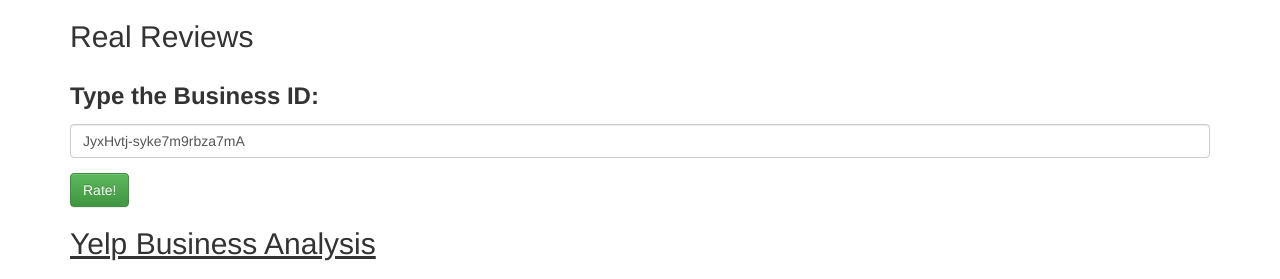
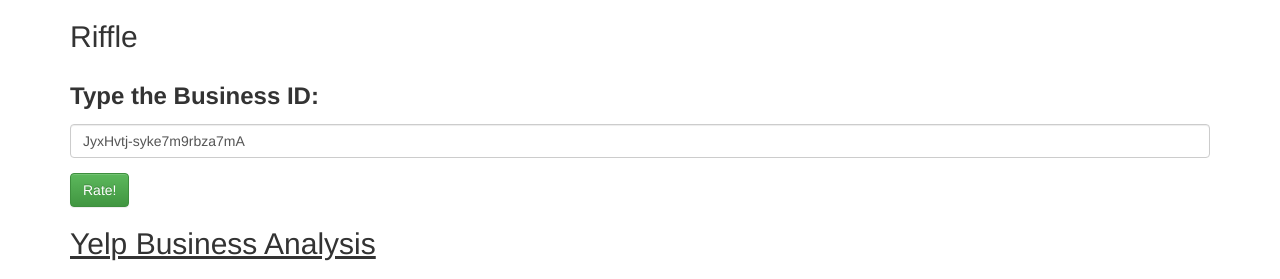
Before and after one commit to hh2010/real_reviews, a Flask app: page / in a window 1280 px wide. Shown: the top 279 px of the page. Run offline with Flask 2, Linux system fonts and the light colour scheme; parts of the project's set-up code (start-up, migrations or seed data) failed here and were passed over; some libraries are stand-ins or nearby versions.

Commit message:
Renamed to Riffle; added some Yelp API exceptions

```diff
--- a/app.py
+++ b/app.py
@@ -1,4 +1,7 @@
-import realrev
+"""
+Flask App to render the Riffle website
+"""
+import riffle
 from flask import Flask, render_template, request
 from wtforms import Form
 
@@ -20,7 +23,7 @@ app.config['SECRET_KEY'] = key
 @app.route("/", methods=['GET', 'POST'])
 def reviews():
     """
-    Load the Real Reviews page and populate the variables used on the site
+    Load the Riffle page and populate the variables used on the site
     """
     form = Form(request.form)
     bus_id = request.form.get("business")
@@ -35,7 +38,7 @@ def reviews():
 
 def bus_data(bus_id):
     """
-    Populate business data from Real Reviews module and Yelp API
+    Populate business data from Riffle module and Yelp API
     Input: Business ID number
     Output: Dictionary
     Side-Effects: Updated SQL database
@@ -48,7 +51,7 @@ def bus_data(bus_id):
                 'unfav_count': 0, 'avg_wts': 0}
 
     # Instantiate the SQL class for the business data we will be pulling
-    sql = realrev.Sql(bus_id)
+    sql = riffle.Sql(bus_id)
 
     # Check if we have previously analyzed the requested business
     # If not, pull the raw data and processing the data
@@ -76,19 +79,19 @@ def bus_data(bus_id):
     # Get business data (name, country, etc) from Yelp API
     # Limited to 25,000 Yelp API calls per day
     # There are over 4 million reviews and over 140,000 businesses in database
-    bus_info = realrev.Yelp(bus_id)
+    bus_info = riffle.Yelp(bus_id)
 
     #  Grab review text from SQL database
     sql.pull_reviews()
 
     # Use our trained Random Forests model and TFIDF vectorizer
     #  to determine whether each review is "Favorable" or "Unfavorable"
-    realrev.model.predict(sql.reviews)
+    riffle.model.predict(sql.reviews)
 
     # Conduct sentiment analysis and evaluate word counts in order to
     #  "penalize" the weighting of reviews that don't fit the threshold
-    nlp = realrev.Nlp(sql.reviews, sql.stars, realrev.model.preds,
-                      bus_info.name, bus_info.country, bus_info.city)
+    nlp = riffle.Nlp(sql.reviews, sql.stars, riffle.model.preds,
+                     bus_info.name, bus_info.country, bus_info.city)
 
     # Assign variables from all the objects attributes we created
     #  and then input them into a tuple.
@@ -107,8 +110,8 @@ def bus_data(bus_id):
     count_3 = sql.stars.count(3)
     count_2 = sql.stars.count(2)
     count_1 = sql.stars.count(1)
-    fav_count = (realrev.model.preds == 1).sum()
-    unfav_count = (realrev.model.preds == 0).sum()
+    fav_count = (riffle.model.preds == 1).sum()
+    unfav_count = (riffle.model.preds == 0).sum()
     avg_wts = nlp.avg_wts.sum() / len(avg_wts)
     bus_tup = (bus_id, name, city, country, old_rating, new_rating,
                rev_count, count_5, count_4, count_3, count_2, count_1,
--- a/realrev.py
+++ b/riffle.py
@@ -2,7 +2,7 @@
 # encoding=utf8
 """
 This script will load the models created in the
-Real Reviews Jupyter notebook.
+Riffle Jupyter notebook.
 Specify a Business ID number to calculate
 a new adjusted rating for the business.
 """
@@ -290,7 +290,14 @@ def update_db(bus_id=args.bus_id):
     # Get business data (name, country, etc) from Yelp API
     # Limited to 25,000 Yelp API calls per day
     # There are over 4 million reviews and over 140,000 businesses in database
-    bus_info = Yelp(bus_id)
+    while True:
+        try:
+            bus_info = Yelp(bus_id)
+            break
+        except ValueError:
+            pass
+        except YelpAPIError:
+            return
 
     #  Grab review text from SQL database
     sql.pull_reviews()
--- a/templates/reviews.html
+++ b/templates/reviews.html
@@ -1,7 +1,7 @@
 <!DOCTYPE html PUBLIC "-//W3C//DTD XHTML 1.0 Strict//EN" "http://www.w3.org/TR/xhtml1/DTD/xhtml1-strict.dtd">
 <html>
     <head>
-        <title>Real Reviews</title>
+        <title>Riffle</title>
        <link rel="stylesheet" media="screen" href ="static/css/bootstrap.min.css">
        <link rel="stylesheet" href="static/css/bootstrap-theme.min.css">
        <link rel="stylesheet" href="static/css/hh.css">
@@ -12,7 +12,7 @@
 
 <div class="container">
 
-  <h2>Real Reviews</h2>
+  <h2>Riffle</h2>
   <form action="" method="post" role="form">
     {{ form.csrf }}
     <div class="form-group">
--- a/update_db.py
+++ b/update_db.py
@@ -8,14 +8,14 @@ Input files must be in the CSV format "#reviews,business_id"
 """
 
 import sys
-import realrev
+import riffle
 
 # Set the default encoding
 reload(sys)
 sys.setdefaultencoding('utf8')
 
 # Go through every Business ID in the file and update the SQL database
-with open(realrev.args.input, 'r') as f:
+with open(riffle.args.input, 'r') as f:
     for line in f:
         bus_id = line.strip().split(',')[1]
-        realrev.update_db(bus_id)
+        riffle.update_db(bus_id)
```
Also changed, not shown: README.md, 9 other files.
